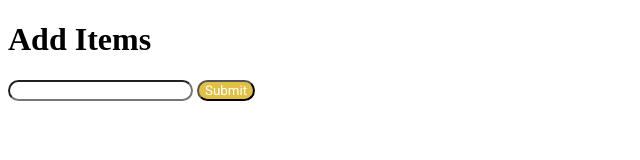
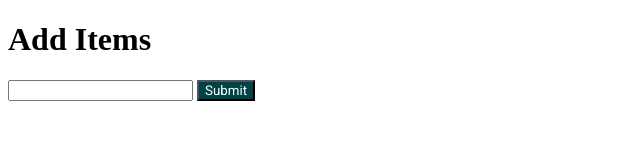
Before and after one commit to alexavanhooser/toDoList, a plain HTML site: page index.html in a window 1280 px wide. Shown: the whole page, without its empty margins (0-640 px from the left). Drawn offline with Linux system fonts and the light colour scheme.

Commit message:
CODE FINALLLY DOES SOMETHING

```diff
--- a/css/styles.css
+++ b/css/styles.css
@@ -1,11 +1,11 @@
+
 .itemInput {
-  border-radius: 50px;
+
 }
 
 
 .submitBtn {
-border-radius: 50px;
-background-color: #e2c044;
+background-color: #004346;
 font-family: 'Roboto', sans-serif;
 color: white;
 }
--- a/index.html
+++ b/index.html
@@ -9,9 +9,12 @@
   <link href="https://fonts.googleapis.com/css?family=Roboto" rel="stylesheet">
 </head>
 <body>
-  <h1 class="title-txt">Add Items</h1>
-  <input type="text" name="items" class="itemInput">
-  <button type="button" id="submit" class="submitBtn" name="submit">Submit</button>
-  <script src="js/scripts.js"></script>
+  <div class="container">
+    <h1 class="title-txt">Add Items</h1>
+    <input type="text" name="items" class="itemInput">
+    <button type="button" id="submit" class="submitBtn" name="submit">Submit</button>
+  </div>
+
+    <script src="js/scripts.js"></script>
 </body>
 </html>
--- a/js/scripts.js
+++ b/js/scripts.js
@@ -36,6 +36,7 @@ function clearText() {
 function newItem () {
   let userItem = document.getElementsByClassName("itemInput");
       let li = document.createElement('li');
+      li.innerHTML = userItem[0].value;
       document.body.appendChild(li);
+      console.log("userItem", userItem);
 }
-console.log("li");
```
